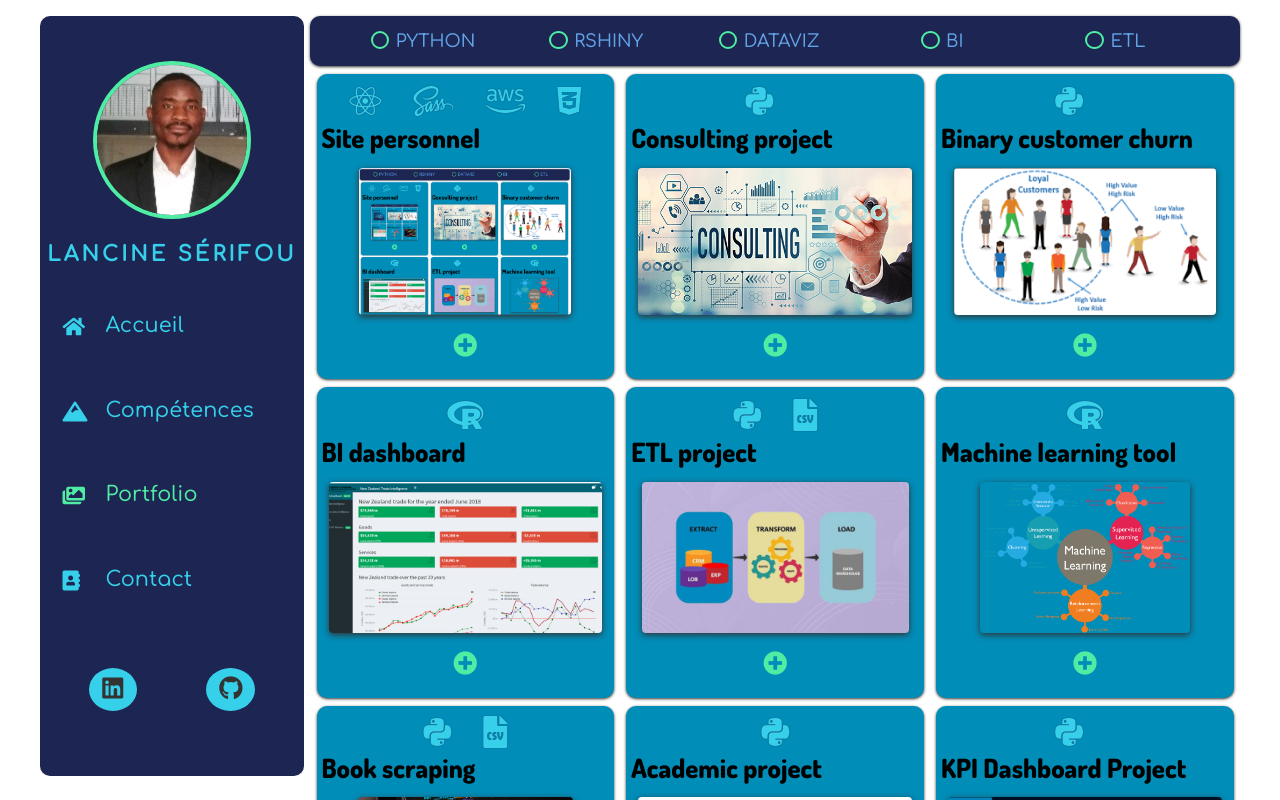
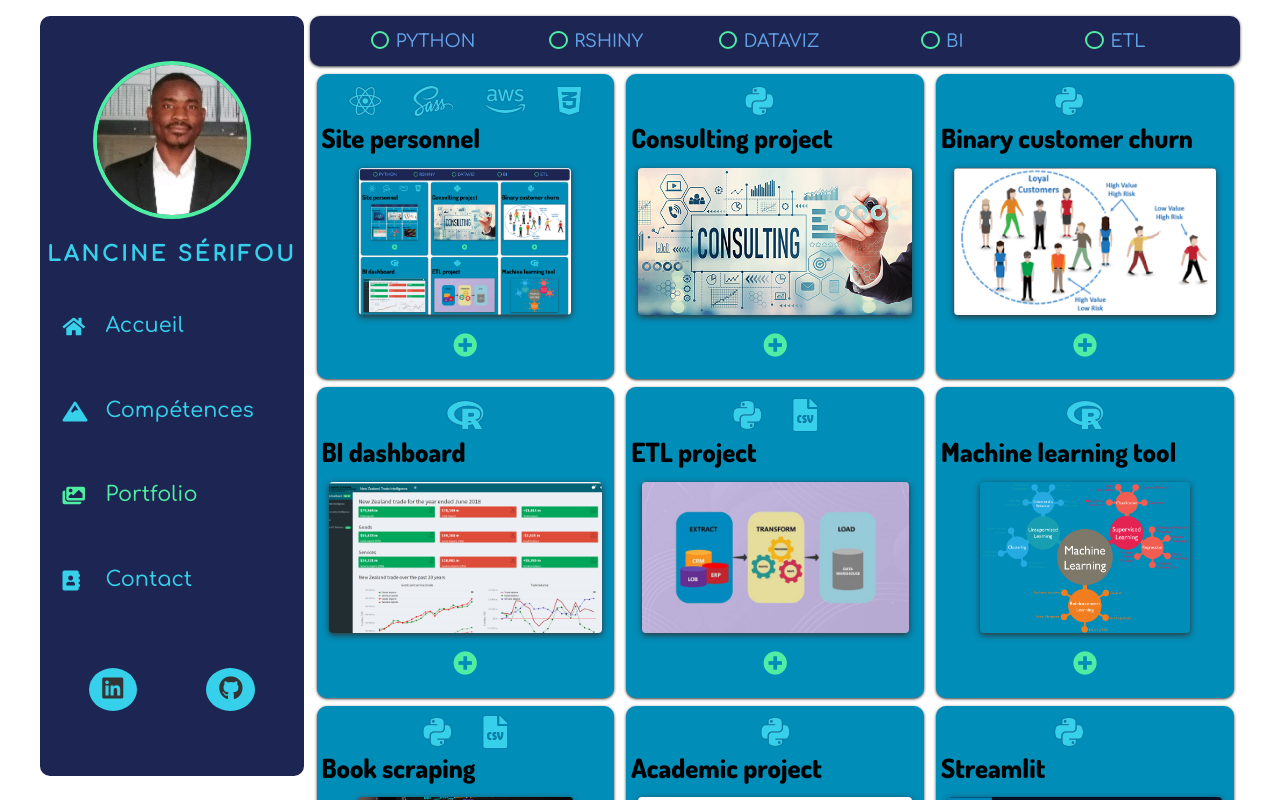
Before and after one commit to Lancin10/SITE-WEB, a React (Create React App) app: page /portfolio in a window 1280 px wide. Shown: the top 800 px of the page. Built offline with nearby package versions, Linux system fonts and the light colour scheme; some icons are missing; a web font is replaced by a local one.

Commit message:
Update portfolioData.js

```diff
--- a/src/data/portfolioData.js
+++ b/src/data/portfolioData.js
@@ -129,7 +129,7 @@ export const projectsData = [
 
   {
     id: 1,
-    title: "KPI Dashboard Project",
+    title: " Streamlit ",
     date: "Aout 2022",
     languages: ["Python", "Dataviz", "BI"],
     languagesIcons:["fab fa-python", "fab fa-Anaconda"],
```
